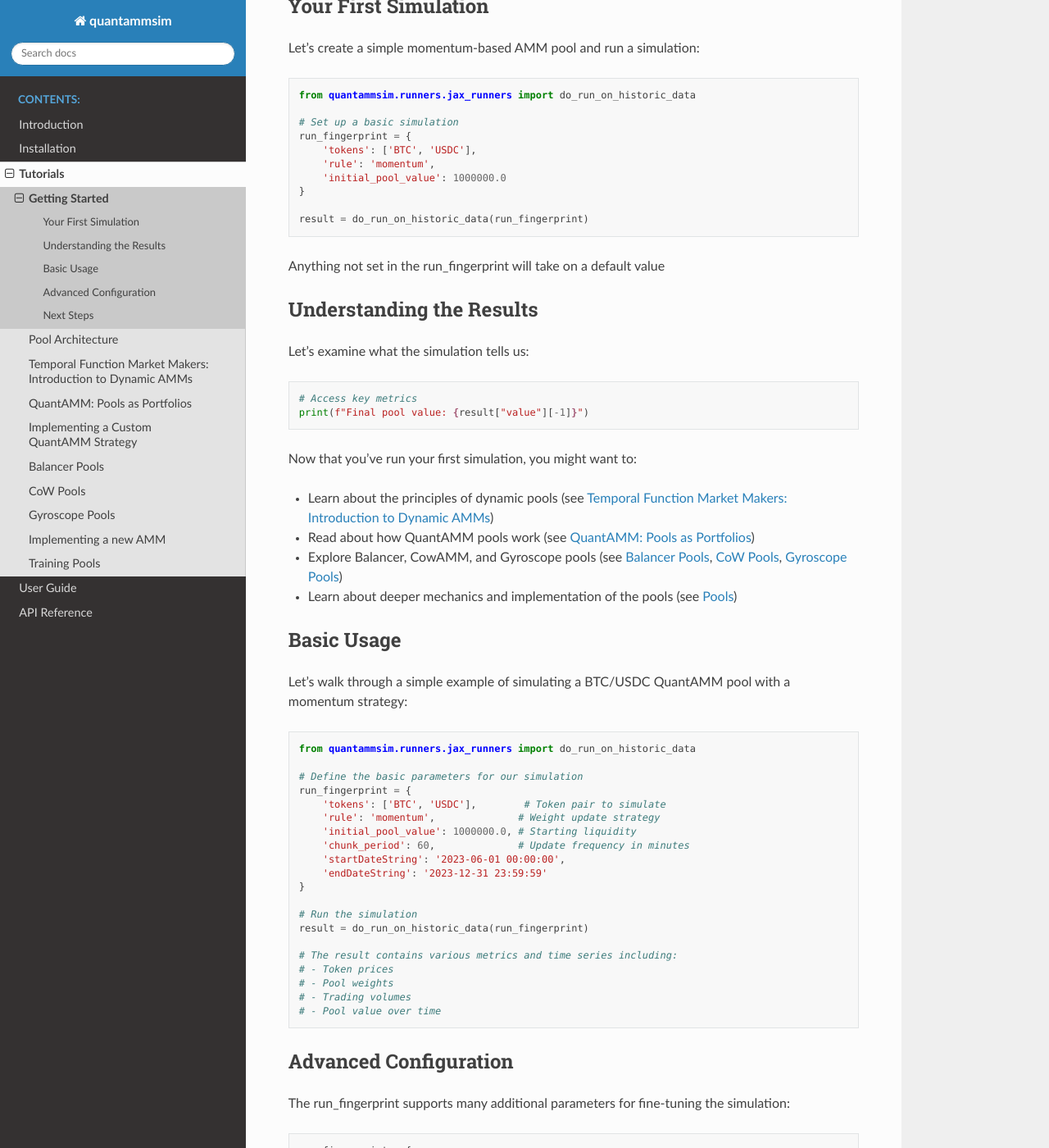
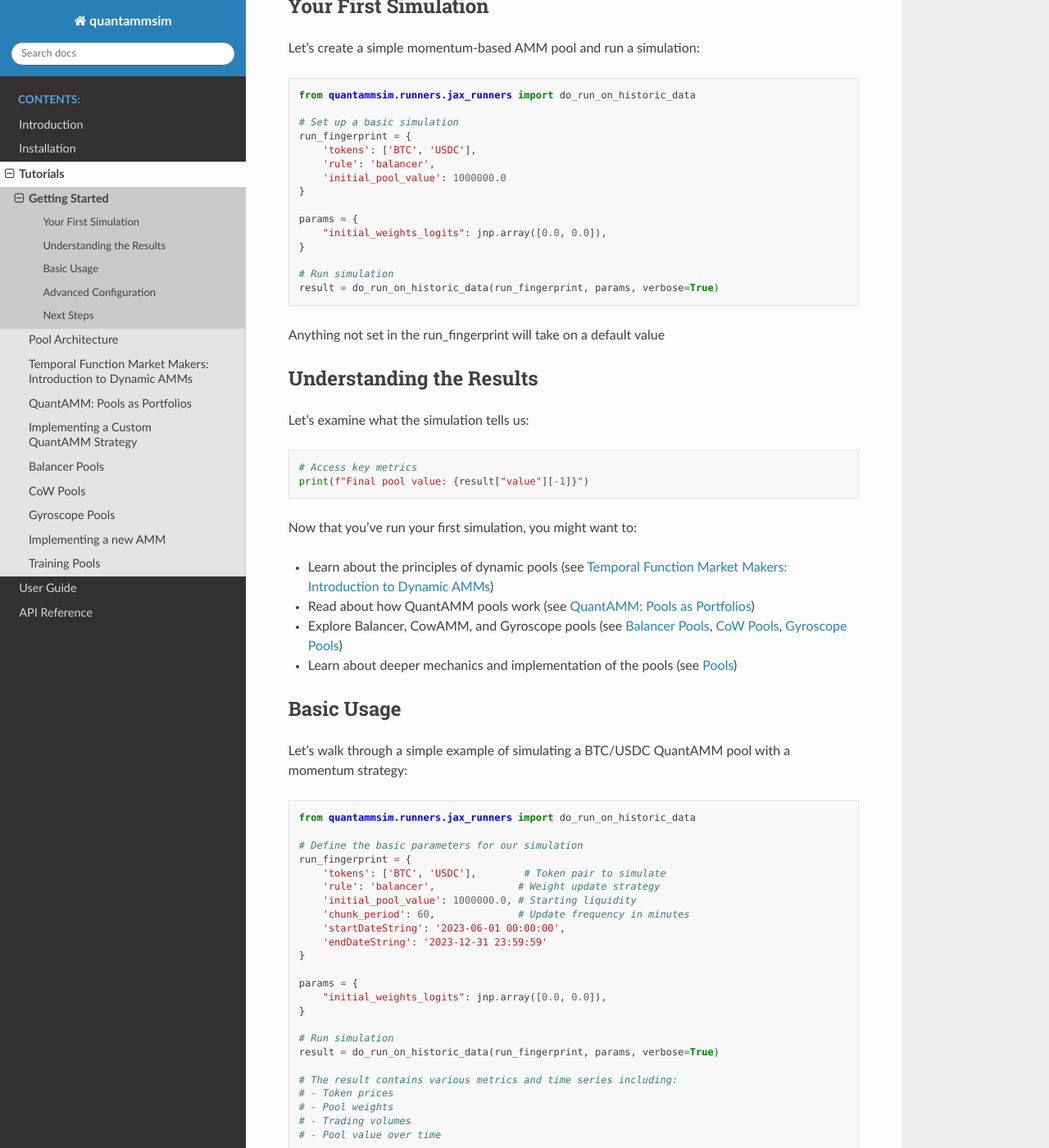
Before and after one commit to QuantAMMProtocol/quantammsim, a Sphinx documentation site: the page built from docs/source/tutorials/getting_started.rst, in a window 1280 px wide and 1400 px high, scrolled down 217 px. Shown: the whole window at 82% size. Built offline with Sphinx 7.4.7 and the Read the Docs theme 3.1.0, drawn with Linux system fonts in a browser that asks for light colours.

Commit message:
fix sim example run

```diff
--- a/docs/source/tutorials/getting_started.rst
+++ b/docs/source/tutorials/getting_started.rst
@@ -15,11 +15,16 @@
     # Set up a basic simulation
     run_fingerprint = {
         'tokens': ['BTC', 'USDC'],
-        'rule': 'momentum',
+        'rule': 'balancer',
         'initial_pool_value': 1000000.0
     }
 
-    result = do_run_on_historic_data(run_fingerprint)
+    params = {
+        "initial_weights_logits": jnp.array([0.0, 0.0]),
+    }
+
+    # Run simulation
+    result = do_run_on_historic_data(run_fingerprint, params, verbose=True)
 
 Anything not set in the run_fingerprint will take on a default value
 
@@ -53,15 +58,19 @@
     # Define the basic parameters for our simulation
     run_fingerprint = {
         'tokens': ['BTC', 'USDC'],        # Token pair to simulate
-        'rule': 'momentum',              # Weight update strategy
+        'rule': 'balancer',              # Weight update strategy
         'initial_pool_value': 1000000.0, # Starting liquidity
         'chunk_period': 60,              # Update frequency in minutes
         'startDateString': '2023-06-01 00:00:00',
         'endDateString': '2023-12-31 23:59:59'
     }
 
-    # Run the simulation
-    result = do_run_on_historic_data(run_fingerprint)
+    params = {
+        "initial_weights_logits": jnp.array([0.0, 0.0]),
+    }
+
+    # Run simulation
+    result = do_run_on_historic_data(run_fingerprint, params, verbose=True)
 
     # The result contains various metrics and time series including:
     # - Token prices
```
Also changed, not shown: docs/source/index.rst (+7 -3 lines), docs/source/introduction.rst (+7 -2 lines), docs/source/tutorials/balancer_pools.rst (+6 -2 lines).
